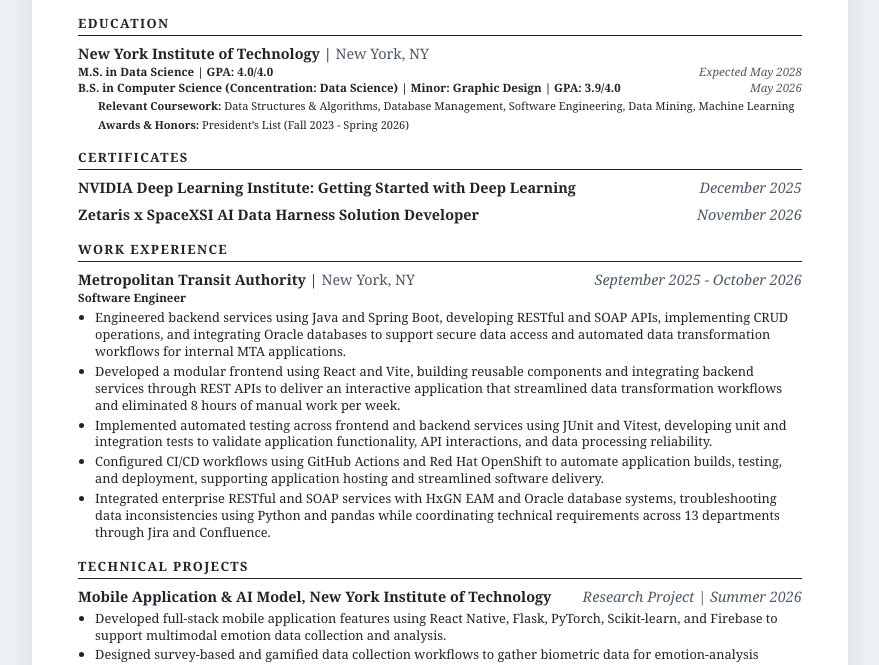
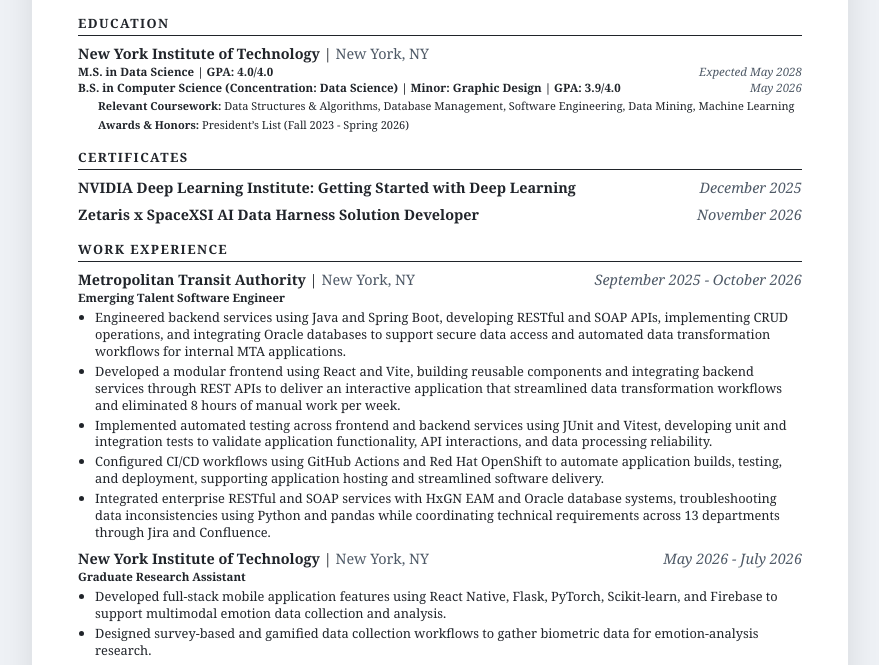
Before and after one commit to asoorooj/resume, a plain HTML site: page index.html in a window 1280 px wide. Shown: the part 120-785 px from the top of the page, without its empty margins (200-1079 px from the left). Drawn offline with Linux system fonts and the light colour scheme.

Commit message:
Update job title and project details in index.html

```diff
--- a/index.html
+++ b/index.html
@@ -352,7 +352,7 @@
 
             <div class="entry-subheader">
           <span class="entry-position">
-            Software Engineer
+            Emerging Talent Software Engineer
           </span>
             </div>
                 <ul class="resume-list">
@@ -396,19 +396,22 @@
                     </li>
                 </ul>
         </div>
-    </section>
-
-
-    <section class="resume-section">
-        <h2 class="section-title">TECHNICAL PROJECTS</h2>
 
         <div class="resume-entry">
             <div class="entry-header">
-          <span class="entry-title">
-            Mobile Application &amp; AI Model, New York Institute of Technology
+                <div>
+                    <span class="entry-title">New York Institute of Technology</span>
+                    <span class="entry-location">New York, NY</span>
+                </div>
+
+                <span class="entry-date">
+            May 2026 - July 2026
           </span>
-                <span class="entry-date">
-            Research Project | Summer 2026
+            </div>
+
+        <div class="entry-subheader">
+          <span class="entry-position">
+            Graduate Research Assistant
           </span>
             </div>
 
@@ -426,6 +429,11 @@
             </ul>
         </div>
 
+    </section>
+
+
+    <section class="resume-section">
+        <h2 class="section-title">TECHNICAL PROJECTS</h2>
 
         <div class="resume-entry">
             <div class="entry-header">
```
